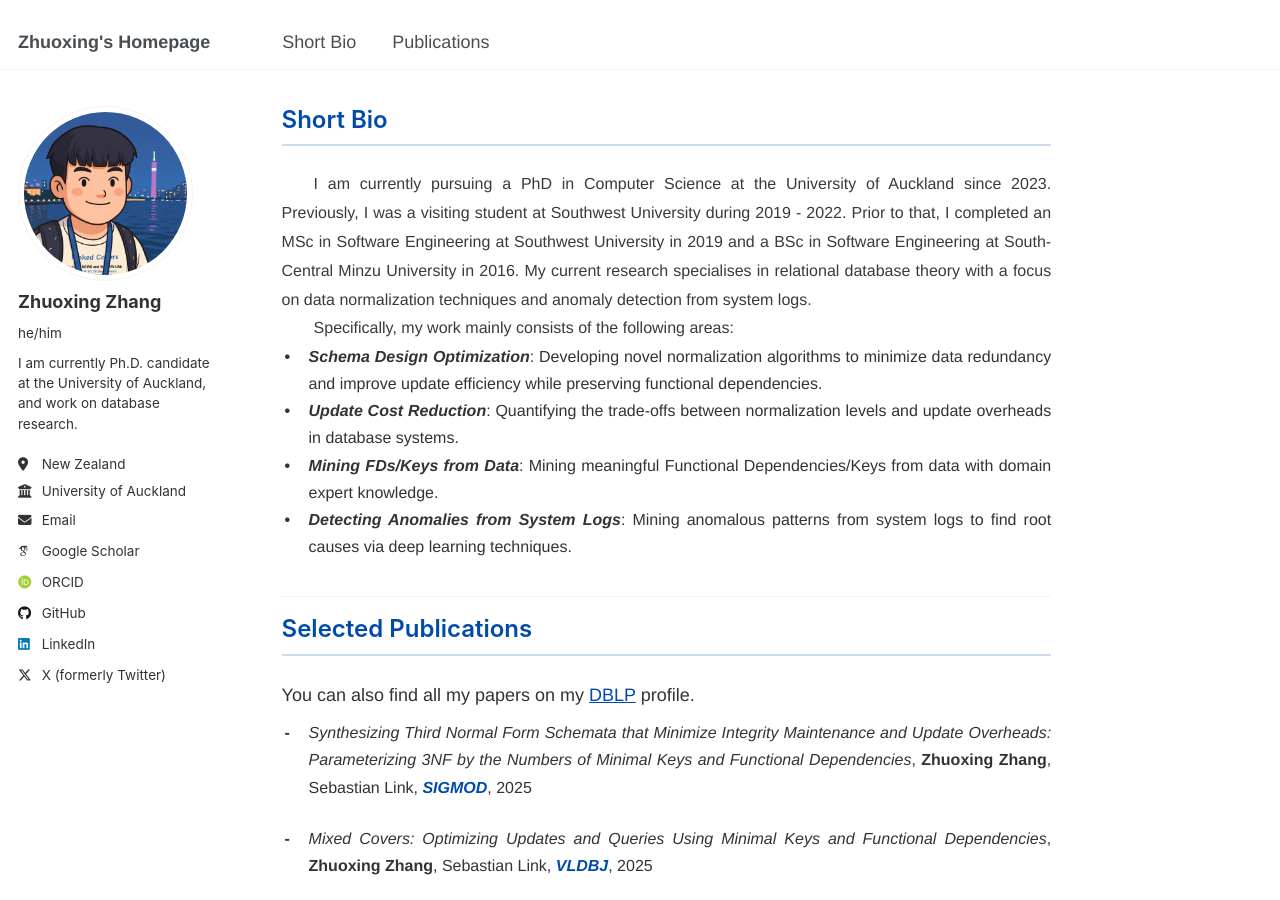
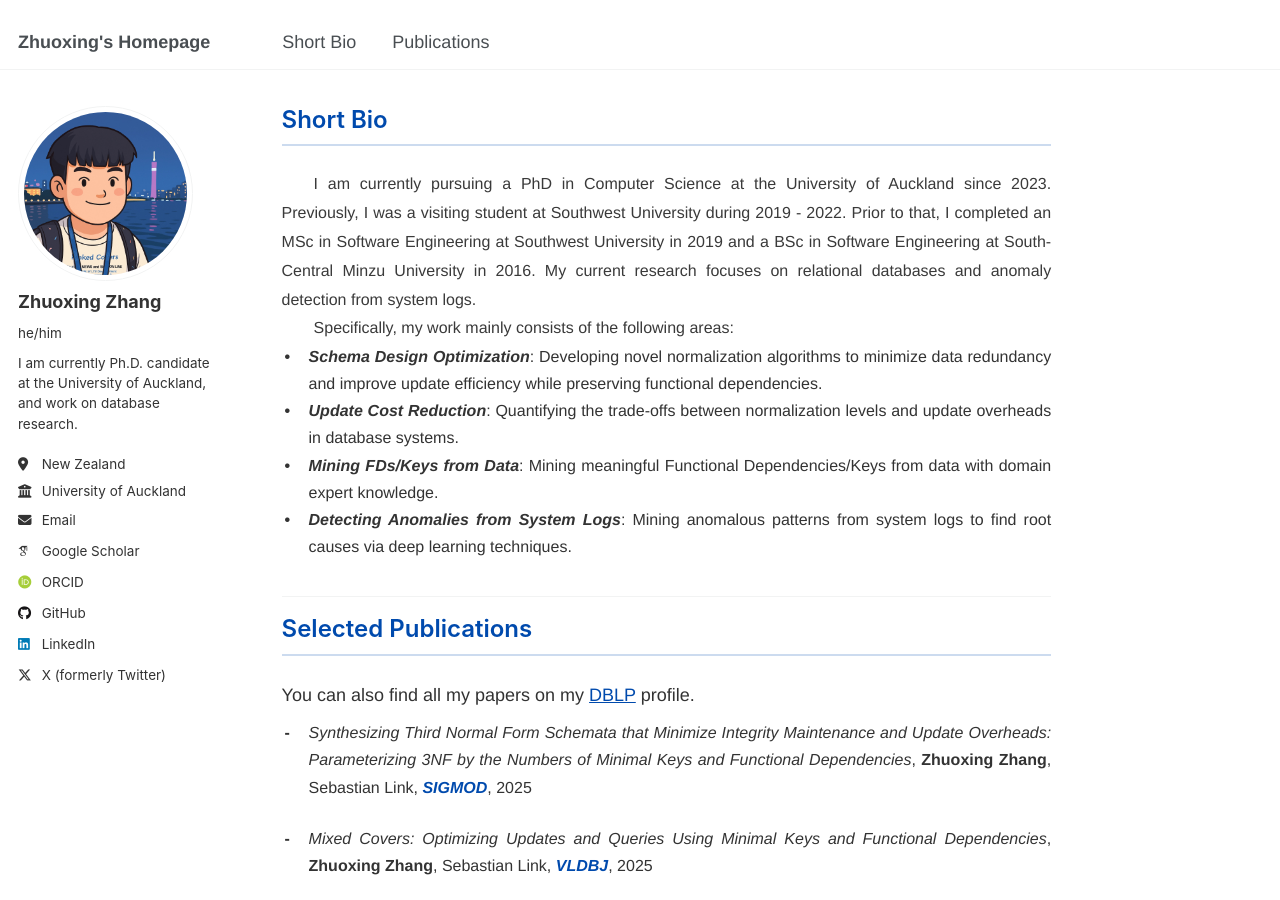
Before and after one commit to zhuoxingzhang/zhuoxingzhang.github.io, a Jekyll site: the page built from _pages/about.md, in a window 1280 px wide and 900 px high. Built offline with Jekyll 4.4.1, drawn with Linux system fonts in a browser that asks for light colours; some web fonts are replaced.

Commit message:
Update about.md

```diff
--- a/_pages/about.md
+++ b/_pages/about.md
@@ -6,7 +6,7 @@ author_profile: true
 <!-- 🧠 Short Bio -->
 <h1 id="short-bio">Short Bio</h1>
 <p class="justify">
-&emsp;&emsp;I am currently pursuing a PhD in Computer Science at the University of Auckland since 2023. Previously, I was a visiting student at Southwest University during 2019 - 2022. Prior to that, I completed an MSc in Software Engineering at Southwest University in 2019 and a BSc in Software Engineering at South-Central Minzu University in 2016. My current research specialises in relational database theory with a focus on data normalization techniques and anomaly detection from system logs.<br>
+&emsp;&emsp;I am currently pursuing a PhD in Computer Science at the University of Auckland since 2023. Previously, I was a visiting student at Southwest University during 2019 - 2022. Prior to that, I completed an MSc in Software Engineering at Southwest University in 2019 and a BSc in Software Engineering at South-Central Minzu University in 2016. My current research focuses on relational databases and anomaly detection from system logs.<br>
 &emsp;&emsp;Specifically, my work mainly consists of the following areas:
 </p>
 
```
